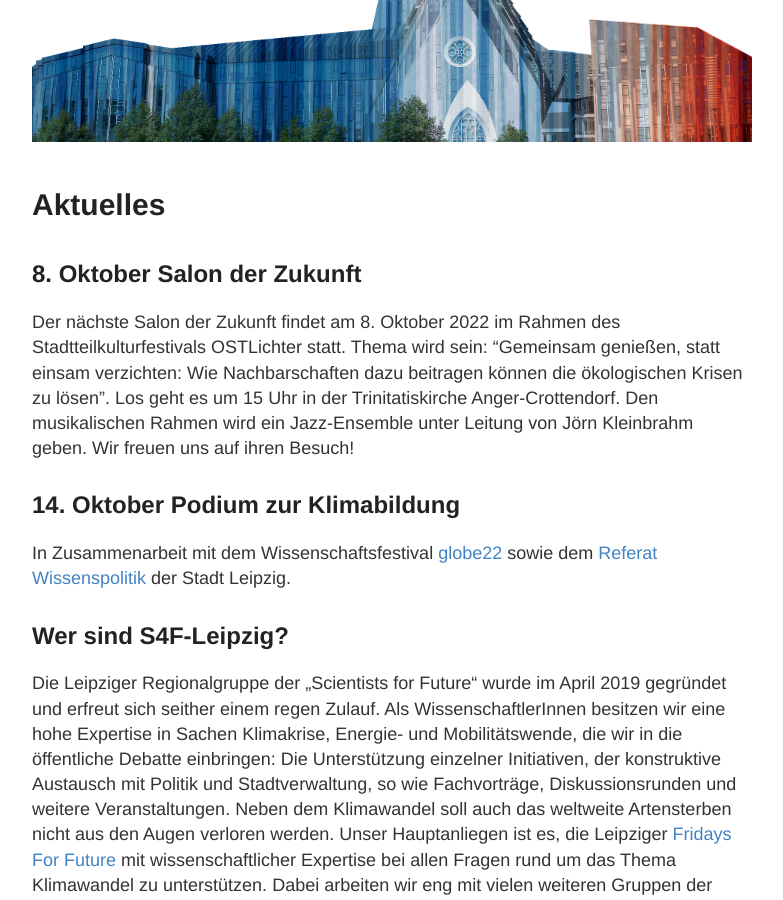
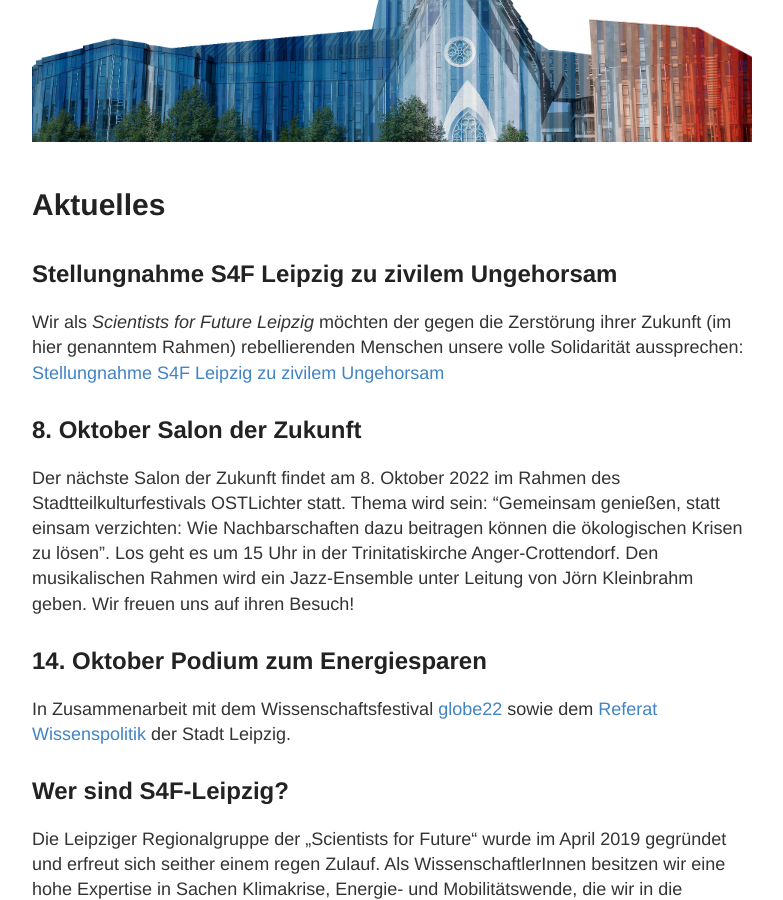
Before and after one commit to s4f-leipzig/s4f-leipzig.github.io, a Jekyll site: the page built from index.md, in a window 1280 px wide and 900 px high, scrolled down 278 px. Shown: the whole window, without its empty margins (248-1031 px from the left). Built offline with Jekyll 4.4.1, drawn with Linux system fonts in a browser that asks for light colours.

Commit message:
Update index.md

```diff
--- a/index.md
+++ b/index.md
@@ -3,10 +3,13 @@ layout: landing
 title: Aktuelles
 ---
 
+<h2>Stellungnahme S4F Leipzig zu zivilem Ungehorsam</h2>
+Wir als <i>Scientists for Future Leipzig</i> möchten der gegen die Zerstörung ihrer Zukunft (im hier genanntem Rahmen) rebellierenden Menschen unsere volle Solidarität aussprechen: <a href="https://s4f-leipzig.de/documents/Stellungnahme_zU_S4F_Leipzig.pdf">Stellungnahme S4F Leipzig zu zivilem Ungehorsam</a>
+
 <h2>8. Oktober <a href="https://s4f-leipzig.de/salon/">Salon</a> der Zukunft</h2>
 Der nächste Salon der Zukunft findet am 8. Oktober 2022 im Rahmen des Stadtteilkulturfestivals OSTLichter statt. Thema wird sein: "Gemeinsam genießen, statt einsam verzichten: Wie Nachbarschaften dazu beitragen können die ökologischen Krisen zu lösen". Los geht es um 15 Uhr in der Trinitatiskirche Anger-Crottendorf. Den musikalischen Rahmen wird ein Jazz-Ensemble unter Leitung von Jörn Kleinbrahm geben. Wir freuen uns auf ihren Besuch!
 
-<h2>14. Oktober <a href="https://s4f-leipzig.de/podium/">Podium</a> zur Klimabildung</h2>
+<h2>14. Oktober <a href="https://s4f-leipzig.de/podium/">Podium</a> zum Energiesparen</h2>
 In Zusammenarbeit mit dem Wissenschaftsfestival <a href="https://www.globe-festival.de/">globe22</a> sowie dem <a href="https://www.leipzig.de/buergerservice-und-verwaltung/aemter-und-behoerdengaenge/behoerden-und-dienstleistungen/dienststelle/referat-wissenspolitik-0117">Referat Wissenspolitik</a> der Stadt Leipzig.
 
 <h2>Wer sind S4F-Leipzig?</h2>
```
